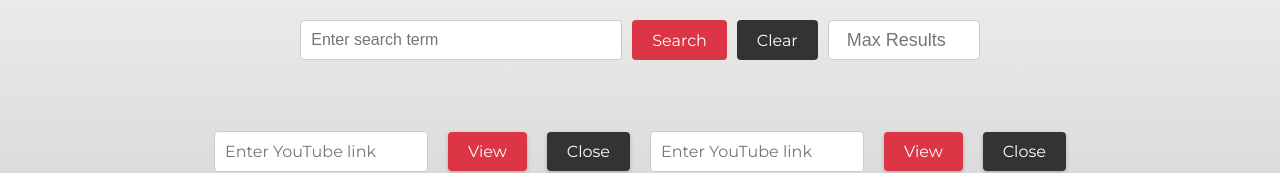
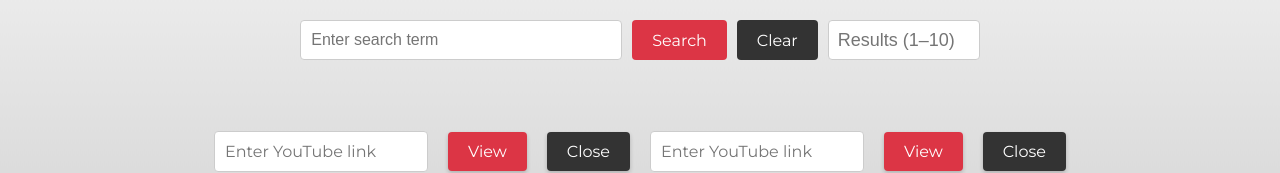
Before and after one commit to ArmSiwatK/play-multiple-videos, a React (Vite) app: page / in a window 1280 px wide. Shown: the top 173 px of the page. Built offline with nearby package versions, Linux system fonts and the light colour scheme.

Commit message:
update: Limit search results to 1–10

```diff
--- a/src/components/YouTubeSearch/YouTubeSearch.jsx
+++ b/src/components/YouTubeSearch/YouTubeSearch.jsx
@@ -65,7 +65,7 @@ const YouTubeSearch = ({ onVideoUrlCopy }) => {
 
     const handleMaxResultsChange = (e) => {
         const input = e.target.value;
-        if (input === '' || (parseInt(input) >= 1 && parseInt(input) <= 20)) {
+        if (input === '' || (parseInt(input) >= 1 && parseInt(input) <= 10)) {
             setMaxResults(input);
         }
     };
@@ -110,8 +110,10 @@ const YouTubeSearch = ({ onVideoUrlCopy }) => {
                     type="number"
                     value={maxResults}
                     onChange={handleMaxResultsChange}
-                    placeholder="Max Results"
+                    placeholder="Results (1–10)"
                     className="results-number-input"
+                    min="1"
+                    max="10"
                 />
             </div>
 
```
